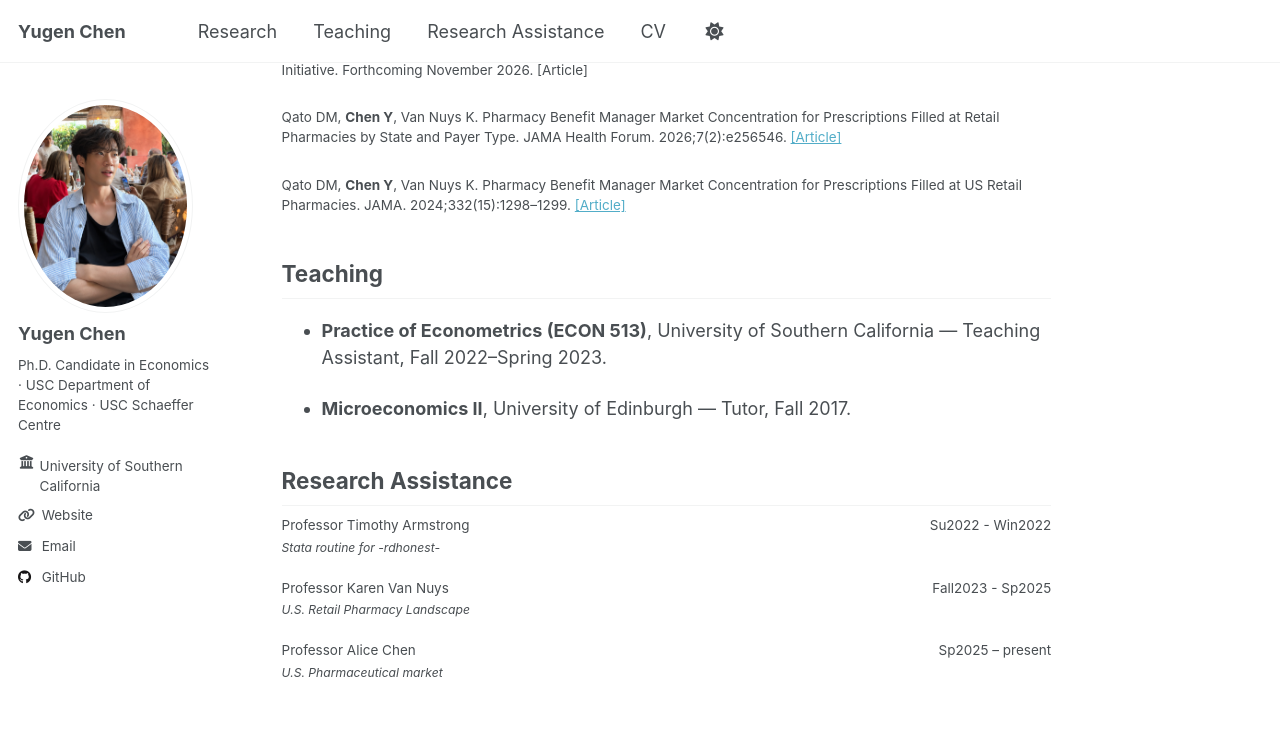
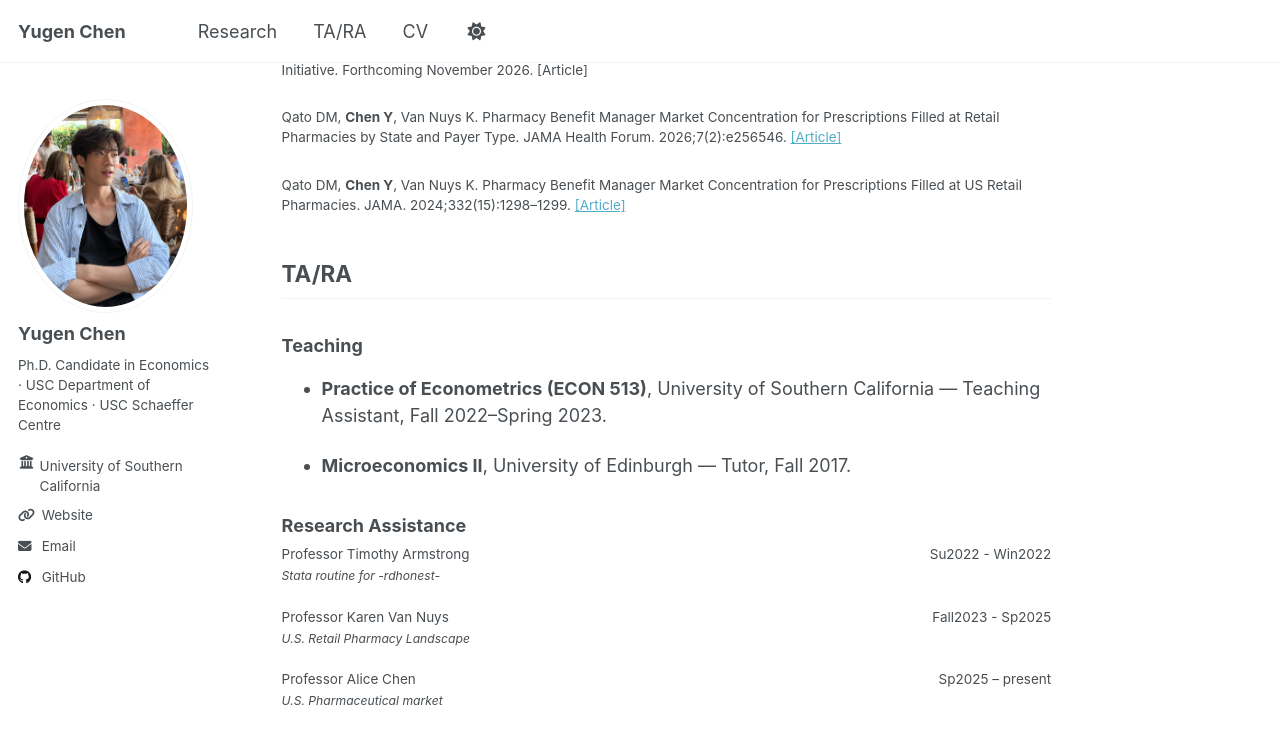
Before and after one commit to YugenChen/YugenChen.github.io, a Jekyll site: the page built from _pages/about.md, in a window 1280 px wide and 900 px high, scrolled down 973 px. Shown: the top 744 px of the window. Built offline with Jekyll 4.4.1, drawn with Linux system fonts in a browser that asks for light colours.

Commit message:
Combine teaching and research assistance under TA/RA

```diff
--- a/_data/navigation.yml
+++ b/_data/navigation.yml
@@ -2,9 +2,7 @@
 main:
   - title: "Research"
     url: /#research
-  - title: "Teaching"
-    url: /#teaching
-  - title: "Research Assistance"
-    url: /#research-assistance
+  - title: "TA/RA"
+    url: /#ta-ra
   - title: "CV"
     url: /files/yugen-chen-cv.pdf
--- a/_pages/about.md
+++ b/_pages/about.md
@@ -18,10 +18,12 @@ My research focuses on **Health Economics, Industrial Organization, and Pharmace
 
 {% include research.html %}
 
-## Teaching {#teaching}
+## TA/RA {#ta-ra}
+
+### Teaching {#teaching}
 
 {% include teaching-list.html %}
 
-## Research Assistance {#research-assistance}
+### Research Assistance {#research-assistance}
 
 {% include research-assistance.html %}
```
Also changed, not shown: docs/website-audit.md (+4 -0 lines).
